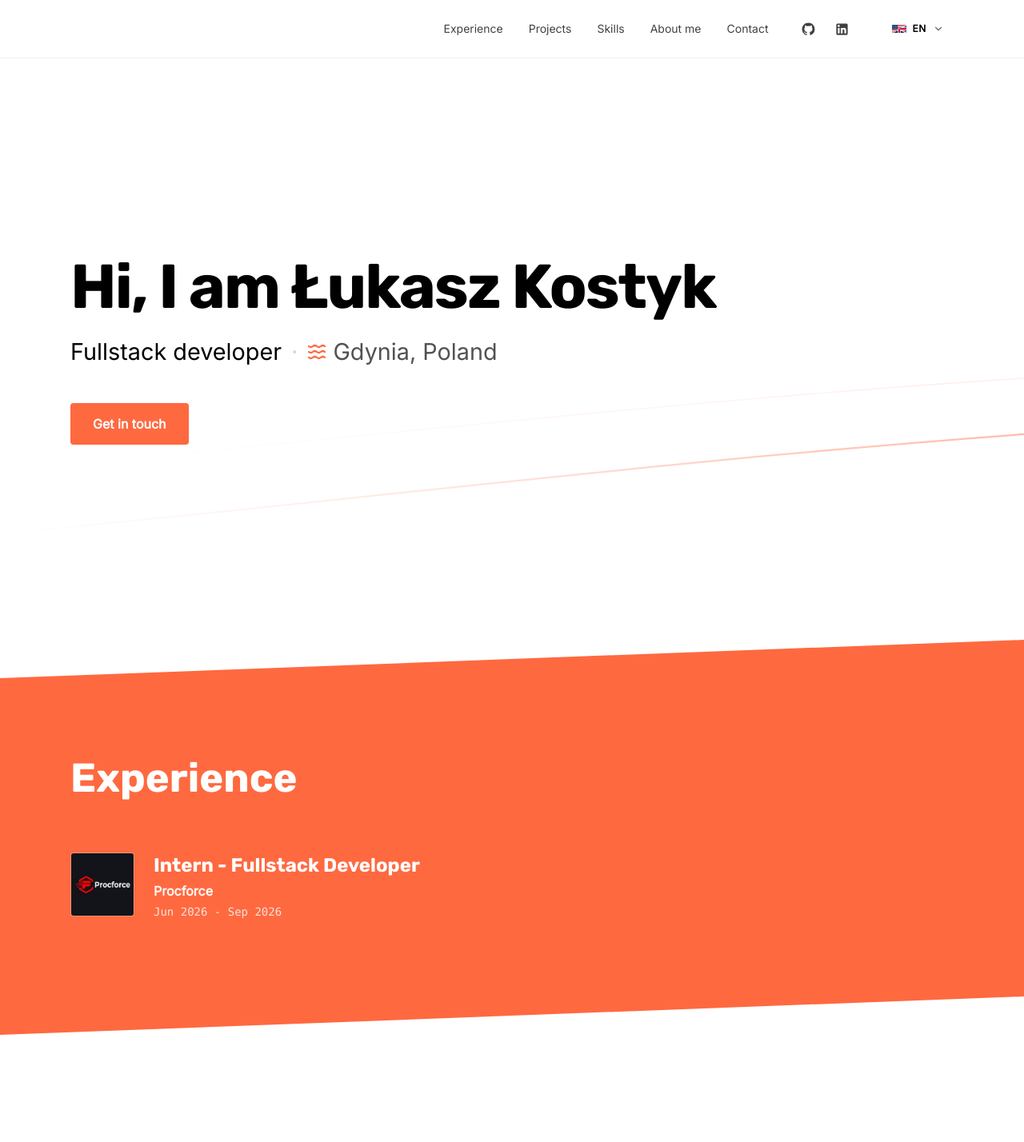
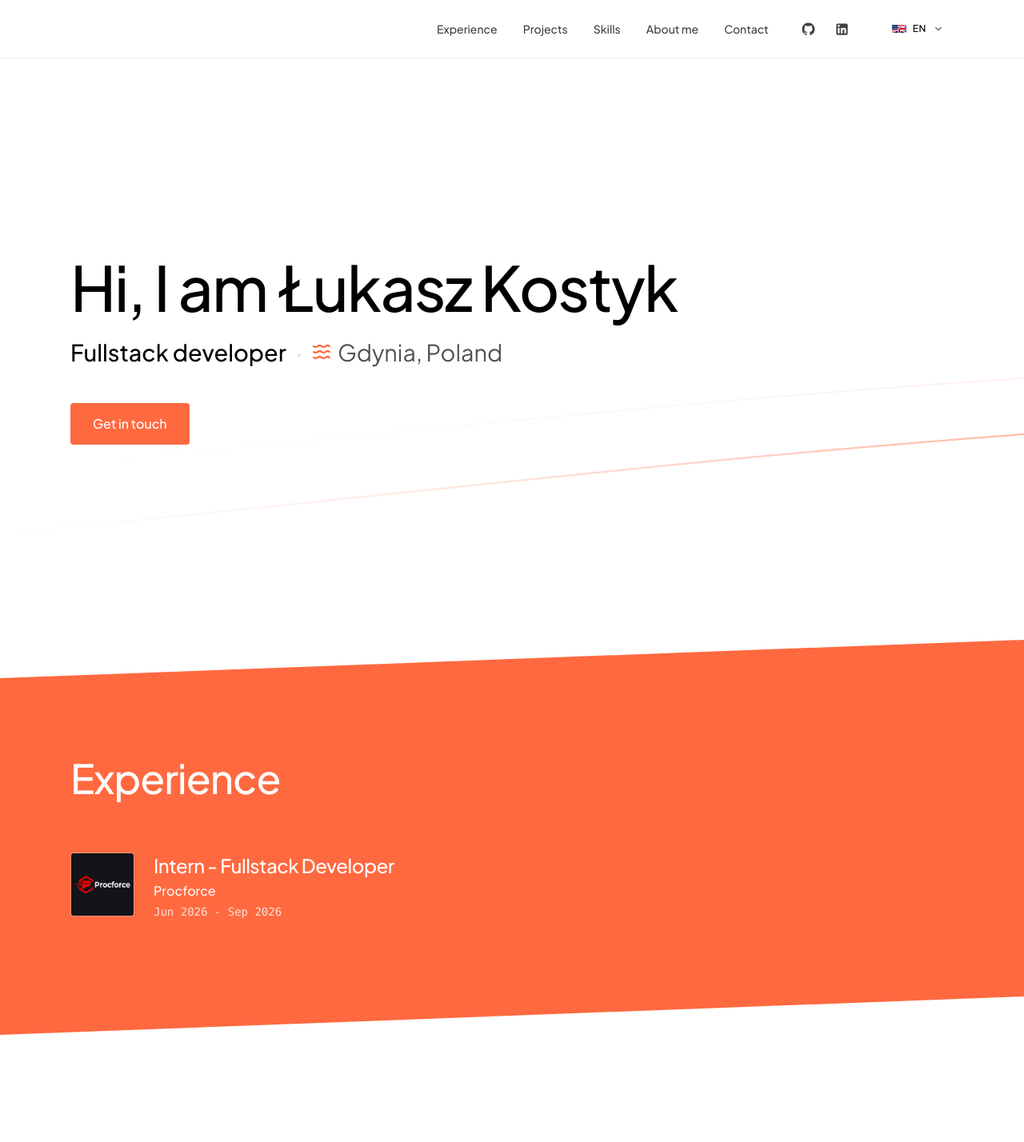
Before and after one commit to lukasus55/portfolio-2, a Next.js app: page /en in a window 1280 px wide. Shown: the top 1428 px of the page at 80% size. Built offline with nearby package versions, Linux system fonts and the light colour scheme.

Commit message:
Update font and font weights

```diff
--- a/src/app/[locale]/layout.tsx
+++ b/src/app/[locale]/layout.tsx
@@ -1,5 +1,5 @@
 import type { Metadata } from "next";
-import { Inter, Rubik } from "next/font/google";
+import { Plus_Jakarta_Sans } from "next/font/google";
 import { NextIntlClientProvider } from "next-intl";
 import { getMessages, setRequestLocale } from "next-intl/server";
 import { notFound } from "next/navigation";
@@ -8,17 +8,18 @@ import { routing } from "@/i18n/routing";
 import Navbar from "@/components/Navbar";
 import "../globals.css";
 
-const inter = Inter({
+const plusJakarta = Plus_Jakarta_Sans({
   variable: "--font-body",
   subsets: ["latin", "latin-ext"],
-  weight: ["400"],
+  display: "swap",
 });
 
-const rubik = Rubik({
+const headerFont = Plus_Jakarta_Sans({
   variable: "--font-header",
   subsets: ["latin", "latin-ext"],
-  weight: ["700"],
+  display: "swap",
 });
+
 
 
 export const metadata: Metadata = {
@@ -47,7 +48,7 @@ export default async function LocaleLayout({
   const messages = await getMessages();
 
   return (
-    <html lang={locale} className={`${inter.variable} ${rubik.variable} h-full antialiased`}>
+    <html lang={locale} className={`${plusJakarta.variable} ${headerFont.variable} h-full antialiased`}>
       <body className="min-h-full flex flex-col bg-background text-text selection:bg-neutral-900 selection:text-neutral-50">
         <NextIntlClientProvider messages={messages}>
           <Navbar />
--- a/src/app/globals.css
+++ b/src/app/globals.css
@@ -37,7 +37,8 @@ body {
   h4,
   h5 {
     font-family: var(--font-header);
-    font-weight: 700;
+    font-weight: 500;
+    letter-spacing: -0.02em;
     line-height: 1.15;
   }
 
--- a/src/components/Footer.tsx
+++ b/src/components/Footer.tsx
@@ -21,10 +21,10 @@ export default function Footer() {
         <div className="grid grid-cols-1 md:grid-cols-2 lg:grid-cols-12 gap-10 lg:gap-8 pb-14 border-b border-neutral-800">
           {/* Identity & Bio */}
           <div className="lg:col-span-4 space-y-3">
-            <span className="font-header text-xl md:text-2xl font-bold tracking-tight text-white block">
+            <span className="font-header text-xl md:text-2xl font-medium tracking-tight text-white block">
               Łukasz Kostyk
             </span>
-            <span className="text-sm font-semibold text-accent block">
+            <span className="text-sm font-medium text-accent block">
               {t("role")}
             </span>
             <p className="text-sm text-neutral-400 leading-relaxed max-w-sm">
@@ -37,7 +37,7 @@ export default function Footer() {
 
           {/* Sitemap Navigation */}
           <div className="lg:col-span-3 space-y-3">
-            <p className="font-header text-xs uppercase tracking-wider font-semibold text-neutral-300">
+            <p className="font-header text-xs uppercase tracking-wider font-medium text-neutral-300">
               {t("navTitle")}
             </p>
             <ul className="space-y-2 text-sm text-neutral-400">
@@ -56,7 +56,7 @@ export default function Footer() {
 
           {/* Expertise */}
           <div className="lg:col-span-3 space-y-3">
-            <p className="font-header text-xs uppercase tracking-wider font-semibold text-neutral-300">
+            <p className="font-header text-xs uppercase tracking-wider font-medium text-neutral-300">
               {t("expertiseTitle")}
             </p>
             <ul className="space-y-2 text-sm text-neutral-400">
@@ -70,7 +70,7 @@ export default function Footer() {
 
           {/* Connect */}
           <div className="lg:col-span-2 space-y-3">
-            <p className="font-header text-xs uppercase tracking-wider font-semibold text-neutral-300">
+            <p className="font-header text-xs uppercase tracking-wider font-medium text-neutral-300">
               {t("connectTitle")}
             </p>
             <ul className="space-y-2.5 text-sm text-neutral-400">
@@ -116,7 +116,7 @@ export default function Footer() {
         <div className="flex flex-col sm:flex-row items-center justify-between gap-4 text-xs font-mono text-neutral-400">
           <span>
             &copy; {new Date().getFullYear()}{" "}
-            <span className="text-accent font-semibold">Łukasz Kostyk</span>. {t("rights")}.
+            <span className="text-accent font-medium">Łukasz Kostyk</span>. {t("rights")}.
           </span>
         </div>
       </div>
--- a/src/components/LanguageSwitcher.tsx
+++ b/src/components/LanguageSwitcher.tsx
@@ -54,7 +54,7 @@ export default function LanguageSwitcher() {
         onClick={() => setIsOpen((prev) => !prev)}
         aria-expanded={isOpen}
         aria-haspopup="listbox"
-        className="flex items-center gap-2 px-3 h-9 rounded-sm hover:bg-neutral-100 hover:text-accent transition-colors cursor-pointer text-xs font-semibold focus-visible:outline-2 focus-visible:outline-accent"
+        className="flex items-center gap-2 px-3 h-9 rounded-sm hover:bg-neutral-100 hover:text-accent transition-colors cursor-pointer text-xs font-medium focus-visible:outline-2 focus-visible:outline-accent"
       >
         <Image
           src={currentLanguage.flag}
@@ -63,7 +63,7 @@ export default function LanguageSwitcher() {
           height={14}
           className="rounded-[1px] object-cover shadow-xs"
         />
-        <span className="uppercase text-xs font-semibold tracking-wider">
+        <span className="uppercase text-xs font-medium tracking-wider">
           {currentLanguage.code}
         </span>
         <ChevronDown
@@ -87,7 +87,7 @@ export default function LanguageSwitcher() {
                   onClick={() => handleSelect(lang.code)}
                   className={`w-full flex items-center gap-2.5 px-3 py-2 text-xs font-medium text-left transition-colors cursor-pointer ${
                     isSelected
-                      ? "bg-neutral-100 font-semibold text-accent"
+                      ? "bg-neutral-100 font-medium text-accent"
                       : "text-text/75 hover:bg-neutral-50 hover:text-accent"
                   }`}
                 >
--- a/src/components/Navbar.tsx
+++ b/src/components/Navbar.tsx
@@ -49,7 +49,7 @@ export default function Navbar() {
                 className="object-cover"
               />
             </div>
-            <span className="font-header text-base tracking-tight font-bold text-text group-hover:text-accent transition-colors">
+            <span className="font-header text-base tracking-tight font-medium text-text group-hover:text-accent transition-colors">
               Łukasz Kostyk
             </span>
           </a>
--- a/src/components/home/ContactSection.tsx
+++ b/src/components/home/ContactSection.tsx
@@ -42,7 +42,7 @@ export default function ContactSection() {
                     </span>
                     <a
                       href="mailto:lukas.kostyk@gmail.com"
-                      className="text-base font-semibold text-accent hover:underline underline-offset-4 cursor-pointer transition-colors"
+                      className="text-base font-medium text-accent hover:underline underline-offset-4 cursor-pointer transition-colors"
                     >
                       lukas.kostyk@gmail.com
                     </a>
@@ -52,7 +52,7 @@ export default function ContactSection() {
                     <span className="block text-xs font-mono uppercase text-text/50">
                       {t("locationLabel")}
                     </span>
-                    <span className="text-base font-medium text-text">
+                    <span className="text-base font-normal text-text">
                       {t("locationValue")}
                     </span>
                   </div>
@@ -66,7 +66,7 @@ export default function ContactSection() {
             <ScrollReveal variant="zoom-in" delay={100} duration={500}>
               {submitted ? (
                 <div className="p-8 bg-background rounded-sm border border-text/10 space-y-2">
-                  <h3 className="text-xl font-bold font-header text-text">
+                  <h3 className="text-xl font-medium font-header text-text">
                     Dziękuję za wiadomość!
                   </h3>
                   <p className="text-sm text-neutral-600">
--- a/src/components/home/ExperienceSection.tsx
+++ b/src/components/home/ExperienceSection.tsx
@@ -55,10 +55,10 @@ export default function ExperienceSection() {
 
                 {/* Informacje o stanowisku */}
                 <div className="space-y-1">
-                  <h3 className="text-xl md:text-2xl font-bold font-header text-white">
+                  <h3 className="text-xl md:text-2xl font-medium font-header text-white">
                     {t(`${job.key}.title`)}
                   </h3>
-                  <p className="text-sm md:text-base font-semibold text-white/95">
+                  <p className="text-sm md:text-base font-medium text-white/95">
                     {t(`${job.key}.company`)}
                   </p>
                   <p className="text-xs md:text-sm font-mono text-white/80">
--- a/src/components/home/HeroSection.tsx
+++ b/src/components/home/HeroSection.tsx
@@ -18,7 +18,7 @@ export default function HeroSection() {
       <div className="max-w-6xl mx-auto w-full px-6 py-12 md:py-20 relative z-10">
         <div className="space-y-8 max-w-5xl">
           <div className="space-y-4">
-            <h1 className="text-4xl sm:text-6xl md:text-7xl lg:text-[4.85rem] font-bold tracking-tight text-text leading-[1.08]">
+            <h1 className="text-4xl sm:text-6xl md:text-7xl lg:text-[4.85rem] font-medium tracking-tight text-text leading-[1.08]">
               {t("greeting")}{" "}
               <span className="text-text whitespace-nowrap">{t("name")}</span>
             </h1>
@@ -37,7 +37,7 @@ export default function HeroSection() {
               <Button
                 variant="accent"
                 size="lg"
-                className="text-white font-semibold shadow-xs"
+                className="text-white font-medium shadow-xs"
               >
                 {t("cta")}
               </Button>
--- a/src/components/home/ProjectsSection.tsx
+++ b/src/components/home/ProjectsSection.tsx
@@ -63,7 +63,7 @@ export default function ProjectsSection() {
                 delay={pIdx * 80}
               >
                 <div className="space-y-2">
-                  <h3 className="text-2xl md:text-3xl font-bold font-header text-text">
+                  <h3 className="text-2xl md:text-3xl font-medium font-header text-text">
                     {t(project.nameKey)}
                   </h3>
                   <p className="text-sm md:text-base text-neutral-600 max-w-2xl leading-relaxed">
--- a/src/components/home/SkillsSection.tsx
+++ b/src/components/home/SkillsSection.tsx
@@ -182,7 +182,7 @@ export default function SkillsSection() {
                 <div className="flex items-center justify-center">
                   {skill.icon}
                 </div>
-                <span className="text-xs sm:text-sm font-medium text-text/80">
+                <span className="text-xs sm:text-sm font-normal text-text/80">
                   {skill.name}
                 </span>
               </div>
--- a/src/components/ui/Button.tsx
+++ b/src/components/ui/Button.tsx
@@ -30,7 +30,7 @@ const variantStyles: Record<ButtonVariant, string> = {
 const sizeStyles: Record<ButtonSize, string> = {
   sm: "px-3 py-1.5 text-xs font-medium",
   md: "px-5 py-2.5 text-sm font-medium",
-  lg: "px-7 py-3.5 text-base font-semibold",
+  lg: "px-7 py-3.5 text-base font-medium",
 };
 
 // Kolory fali morskiego przypływu w zależności od wariantu przycisku
```
